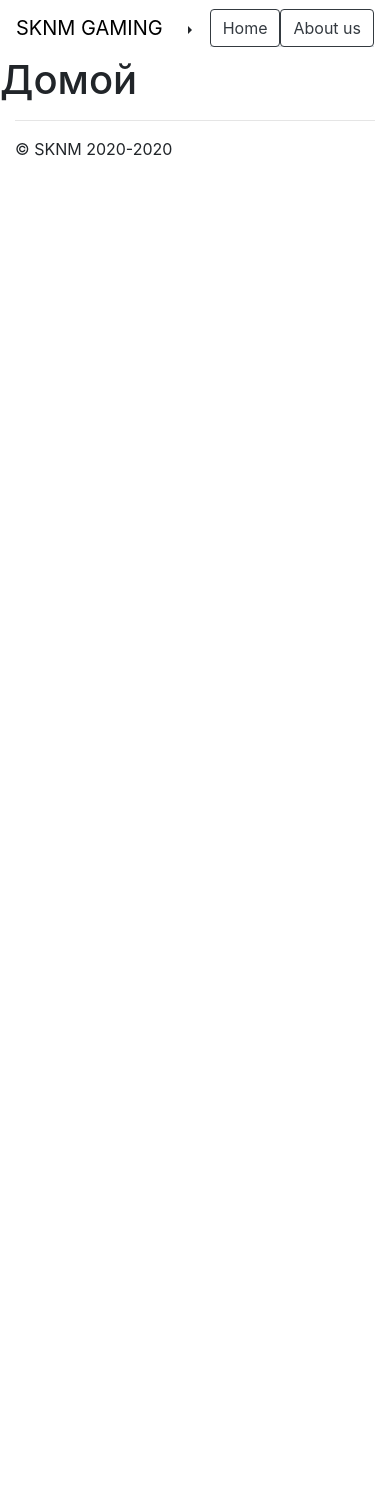
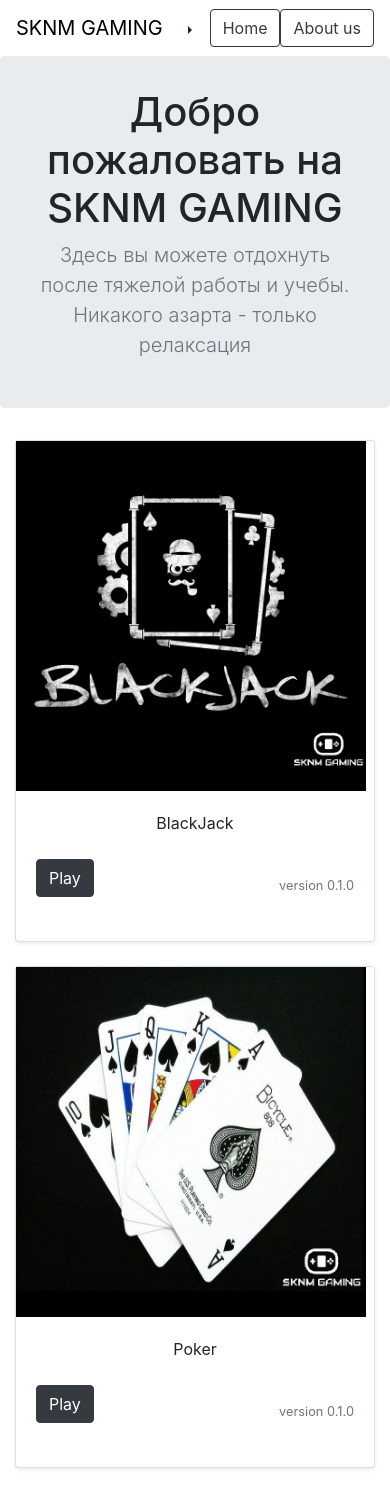
Before and after one commit to OnlinegamesSKNM/mainFile, a Flask app: page / in a window 390 px wide. Shown: the top 1490 px of the page. Before the commit the page ends 156 px from the top, so only its background shows below. Run offline with Flask 2, Linux system fonts and the light colour scheme; some libraries are stand-ins or nearby versions.

Commit message:
Update index.html

```diff
--- a/project/templates/index.html
+++ b/project/templates/index.html
@@ -1,11 +1,64 @@
 {% extends 'base.html' %}
 
 {% block title %}
-    <title>Главная страница</title>
+    <title>Главная</title>
 {% endblock %}
 
 {% block body %}
     <body>
-        <h1> Домой</h1>
+        <section class="jumbotron text-center">
+
+            <div class="container">
+              <h1 class="jumbotron-heading">Добро пожаловать на SKNM GAMING</h1>
+              <p class="lead text-muted">Здесь вы можете отдохнуть после тяжелой работы и учебы. Никакого азарта - только релаксация</p>
+            </div>
+          </section>
+        <div class="container">
+
+            <div class="row">
+              <div class="col-sm-4">
+                <div class="card mb-4 shadow-sm">
+                  <img src="/static/images/BlackJack1.jpg" width="350" height="350">
+                  <div class="card-body">
+                    <p class="card-text" style="text-align: center">BlackJack</p>
+                    <div class="d-flex justify-content-between align-items-center">
+                      <p>
+                        <a href="#" class="btn btn-dark my-2">Play</a>
+                      </p>
+                      <small class="text-muted">version 0.1.0</small>
+                    </div>
+                  </div>
+                </div>
+              </div>
+                <div class="col-sm-4">
+                  <div class="card mb-4 shadow-sm">
+                    <img src="/static/images/poker2.jpg" width="350" height="350">
+                    <div class="card-body">
+                      <p class="card-text" style="text-align: center">Poker</p>
+                      <div class="d-flex justify-content-between align-items-center">
+                        <p>
+                          <a href="#" class="btn btn-dark my-2">Play</a>
+                        </p>
+                        <small class="text-muted">version 0.1.0</small>
+                      </div>
+                    </div>
+                  </div>
+                </div>
+                <div class="col-sm-4">
+                  <div class="card mb-4 shadow-sm">
+                    <img src="#" width="350" height="350" alt="Скоро появится картинка">
+                    <div class="card-body">
+                      <p class="card-text" style="text-align: center">Название игры</p>
+                      <div class="d-flex justify-content-between align-items-center">
+                        <p>
+                          <a href="#" class="btn btn-dark my-2">Play</a>
+                        </p>
+                        <small class="text-muted">version 0.1.0</small>
+                      </div>
+                    </div>
+                  </div>
+                </div>
+              </div>
+        </div>
     </body>
 {% endblock %}
```
